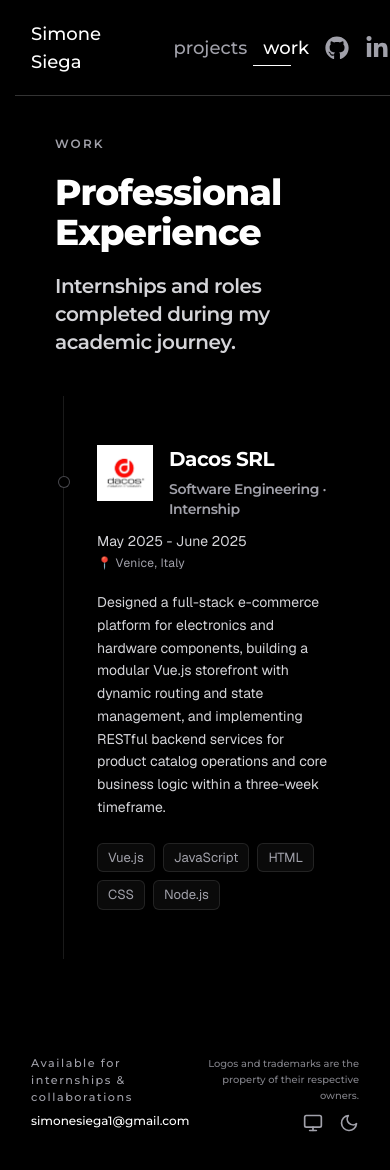
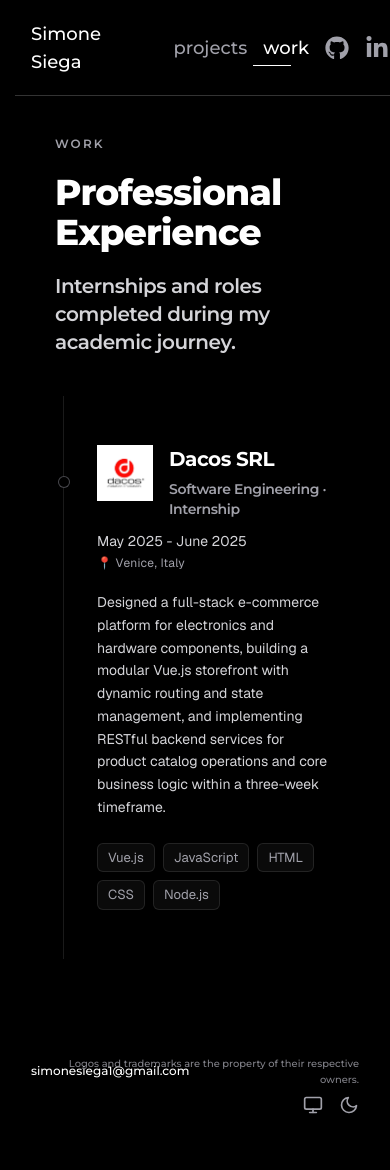
Before and after one commit to simonesiega/portfolio, a Next.js app: page /work in a window 390 px wide. Shown: the top 1170 px of the page. Built offline with nearby package versions, Linux system fonts and the light colour scheme; no server answers.

Commit message:
Fix secondary footer alignment between pages

```diff
--- a/src/components/layout/secondary-footer.tsx
+++ b/src/components/layout/secondary-footer.tsx
@@ -10,31 +10,29 @@ type SecondaryFooterProps = {
 
 export function SecondaryFooter({ legalDisclaimerLine }: SecondaryFooterProps) {
   return (
-    <footer className="grid w-full grid-cols-[1fr_auto] items-start pb-10 sm:pb-12">
+    <footer className="grid w-full grid-cols-[1fr_auto] items-start gap-x-6 pb-10 sm:pb-12">
+      <div className="flex min-w-0 flex-col gap-2">
         <p
-        className={`${montserrat.className} col-start-1 row-start-1 text-[0.7rem] font-medium tracking-[0.14em] text-[var(--header-item-color)] sm:text-xs`}
+          className={`${montserrat.className} text-[0.7rem] font-medium tracking-[0.14em] text-[var(--header-item-color)] sm:text-xs`}
         >
-        {contact.availabilityLine}
         </p>
 
         <a
           href={`mailto:${contact.email}`}
-        className={`${montserrat.className} col-start-1 row-start-2 mt-2 inline-flex text-xs text-[var(--ui-fg)] transition-colors hover:text-[var(--header-item-hover-color)] sm:text-sm`}
+          className={`${montserrat.className} inline-flex text-xs text-[var(--ui-fg)] transition-colors hover:text-[var(--header-item-hover-color)] sm:text-sm`}
         >
           {contact.email}
         </a>
+      </div>
 
-      {legalDisclaimerLine ? (
+      <div className="flex flex-col items-end gap-2 justify-self-end">
         <p
-          className={`${montserrat.className} col-start-2 row-start-1 max-w-[26rem] justify-self-end text-right text-[0.62rem] leading-relaxed text-[var(--header-item-color)] opacity-80 sm:text-[0.7rem]`}
+          aria-hidden={!legalDisclaimerLine}
+          className={`${montserrat.className} max-w-[26rem] text-right text-[0.62rem] leading-relaxed text-[var(--header-item-color)] opacity-80 sm:text-[0.7rem] ${legalDisclaimerLine ? "" : "invisible"}`}
         >
-          {legalDisclaimerLine}
+          {legalDisclaimerLine ?? "Logos and trademarks are the property of their respective owners."}
         </p>
-      ) : null}
 
-      <div
-        className={`col-start-2 mt-2 justify-self-end ${legalDisclaimerLine ? "row-start-2" : "row-start-1"}`}
-      >
         <ThemeToggle />
       </div>
     </footer>
```
Lines whose indentation alone changed are shown as unchanged.
